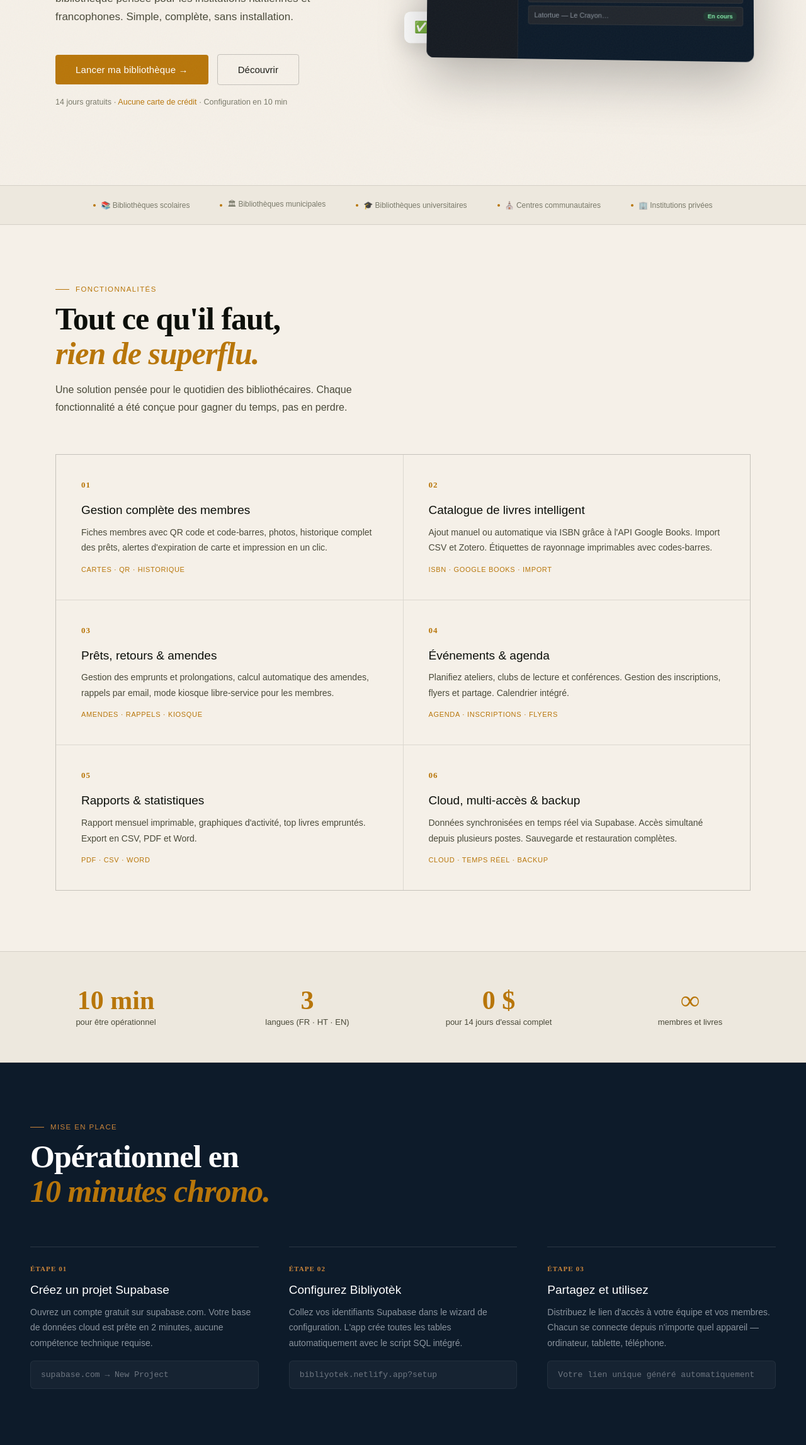
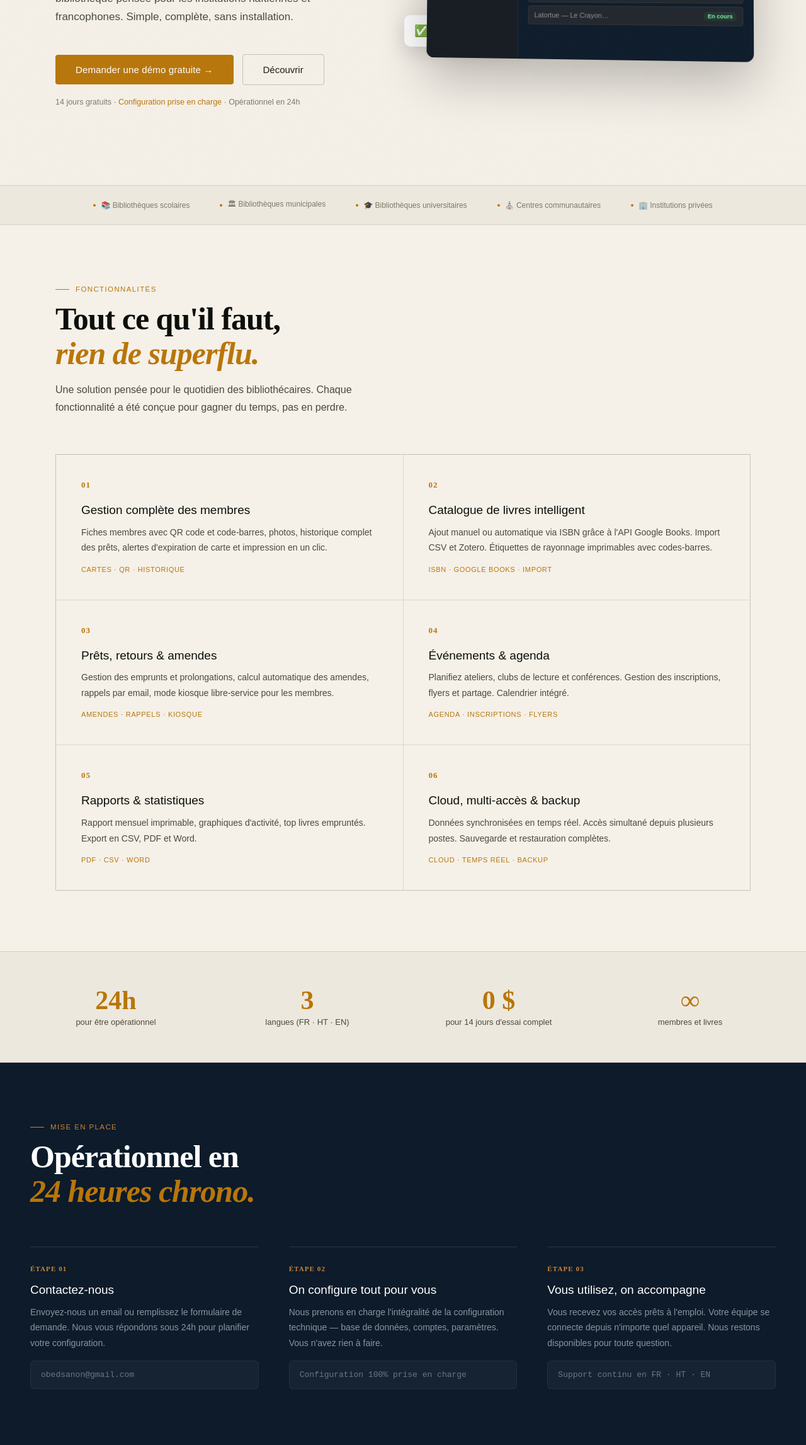
Before and after one commit to Obed014/bibliotheque-complete, a website: page landing.html in a window 1280 px wide. Shown: the part 506-2800 px from the top of the page at 63% size. Drawn offline with Linux system fonts and the light colour scheme; a web font is replaced by a local one.

Commit message:
Update landing.html
Signed-off-by: Obed014 <163075587+Obed014@users.noreply.github.com>

```diff
--- a/landing.html
+++ b/landing.html
@@ -3,7 +3,7 @@
 <head>
 <meta charset="UTF-8"/>
 <meta name="viewport" content="width=device-width,initial-scale=1"/>
-<title>Bibliyotèk — La gestion de bibliothèque, enfin simple.</title>
+<title>Bibliyotèk — Gérez votre bibliothèque avec aisance.</title>
 <meta name="description" content="Application complète de gestion de bibliothèque pour Haïti et la francophonie. Membres, livres, emprunts, événements — tout en un, sans installation."/>
 <link rel="preconnect" href="https://fonts.bunny.net"/>
 <link href="https://fonts.bunny.net/css?family=playfair-display:400,700,900i&family=dm-sans:300,400,500" rel="stylesheet"/>
@@ -340,20 +340,20 @@ footer{
     <a href="#tarifs">Tarifs</a>
     <a href="mailto:obedsanon@gmail.com">Contact</a>
   </div>
-  <a href="https://bibliyotek.netlify.app?setup" class="nav-cta">Commencer gratuitement</a>
+  <a href="mailto:obedsanon@gmail.com" class="nav-cta">Demander une démo</a>
 </nav>
 
 <!-- HERO -->
 <div class="hero">
   <div class="hero-left">
     <div class="hero-eyebrow">Conçu pour Haïti et la francophonie</div>
-    <h1>Gérez votre<br/>bibliothèque<br/><span>avec élégance.</span></h1>
+    <h1>Gérez votre<br/>bibliothèque<br/><span>avec aisance.</span></h1>
     <p class="hero-desc">Bibliyotèk est la première application de gestion de bibliothèque pensée pour les institutions haïtiennes et francophones. Simple, complète, sans installation.</p>
     <div class="hero-actions">
-      <a href="https://bibliyotek.netlify.app?setup" class="btn-cta">Lancer ma bibliothèque →</a>
+      <a href="mailto:obedsanon@gmail.com" class="btn-cta">Demander une démo gratuite →</a>
       <a href="#fonctionnalites" class="btn-ghost">Découvrir</a>
     </div>
-    <p class="hero-note">14 jours gratuits · <span>Aucune carte de crédit</span> · Configuration en 10 min</p>
+    <p class="hero-note">14 jours gratuits · <span>Configuration prise en charge</span> · Opérationnel en 24h</p>
   </div>
   <div class="hero-right">
     <div style="position:relative;">
@@ -460,7 +460,7 @@ footer{
     <div class="feat">
       <div class="feat-num">06</div>
       <h3>Cloud, multi-accès & backup</h3>
-      <p>Données synchronisées en temps réel via Supabase. Accès simultané depuis plusieurs postes. Sauvegarde et restauration complètes.</p>
+      <p>Données synchronisées en temps réel. Accès simultané depuis plusieurs postes. Sauvegarde et restauration complètes.</p>
       <span class="feat-tag">Cloud · Temps réel · Backup</span>
     </div>
   </div>
@@ -470,7 +470,7 @@ footer{
 <div class="stats-strip">
   <div class="stats-inner">
     <div class="stat-item reveal">
-      <div class="sv">10 min</div>
+      <div class="sv">24h</div>
       <div class="sl">pour être opérationnel</div>
     </div>
     <div class="stat-item reveal">
@@ -493,26 +493,26 @@ footer{
   <div class="how-inner">
     <div class="section-head reveal">
       <div class="eyebrow">Mise en place</div>
-      <h2 style="color:#fff;">Opérationnel en<br/><em>10 minutes chrono.</em></h2>
+      <h2 style="color:#fff;">Opérationnel en<br/><em>24 heures chrono.</em></h2>
     </div>
     <div class="steps reveal">
       <div class="step">
         <div class="step-num">ÉTAPE 01</div>
-        <h3>Créez un projet Supabase</h3>
-        <p>Ouvrez un compte gratuit sur supabase.com. Votre base de données cloud est prête en 2 minutes, aucune compétence technique requise.</p>
-        <div class="step-detail">supabase.com → New Project</div>
+        <h3>Contactez-nous</h3>
+        <p>Envoyez-nous un email ou remplissez le formulaire de demande. Nous vous répondons sous 24h pour planifier votre configuration.</p>
+        <div class="step-detail">obedsanon@gmail.com</div>
       </div>
       <div class="step">
         <div class="step-num">ÉTAPE 02</div>
-        <h3>Configurez Bibliyotèk</h3>
-        <p>Collez vos identifiants Supabase dans le wizard de configuration. L'app crée toutes les tables automatiquement avec le script SQL intégré.</p>
-        <div class="step-detail">bibliyotek.netlify.app?setup</div>
+        <h3>On configure tout pour vous</h3>
+        <p>Nous prenons en charge l'intégralité de la configuration technique — base de données, comptes, paramètres. Vous n'avez rien à faire.</p>
+        <div class="step-detail">Configuration 100% prise en charge</div>
       </div>
       <div class="step">
         <div class="step-num">ÉTAPE 03</div>
-        <h3>Partagez et utilisez</h3>
-        <p>Distribuez le lien d'accès à votre équipe et vos membres. Chacun se connecte depuis n'importe quel appareil — ordinateur, tablette, téléphone.</p>
-        <div class="step-detail">Votre lien unique généré automatiquement</div>
+        <h3>Vous utilisez, on accompagne</h3>
+        <p>Vous recevez vos accès prêts à l'emploi. Votre équipe se connecte depuis n'importe quel appareil. Nous restons disponibles pour toute question.</p>
+        <div class="step-detail">Support continu en FR · HT · EN</div>
       </div>
     </div>
   </div>
@@ -523,7 +523,7 @@ footer{
   <div class="section-head reveal">
     <div class="eyebrow">Tarifs</div>
     <h2>Simple,<br/><em>sans surprise.</em></h2>
-    <p class="section-sub">Commencez gratuitement. Continuez selon vos moyens. Pour les institutions qui ne peuvent pas payer — nous trouvons une solution.</p>
+    <p class="section-sub">Commencez gratuitement. Continuez à un prix fixe et transparent. Pour les institutions sans budget — nous trouvons une solution.</p>
   </div>
   <div class="pricing-grid reveal">
     <div class="pc">
@@ -534,16 +534,16 @@ footer{
       <ul class="pc-list">
         <li>Accès complet à toutes les fonctionnalités</li>
         <li>Membres et livres illimités</li>
-        <li>Support par email</li>
+        <li>Configuration prise en charge</li>
         <li>Aucune carte de crédit requise</li>
       </ul>
-      <a href="https://bibliyotek.netlify.app?setup" class="pc-btn pc-btn-outline">Commencer gratuitement</a>
+      <a href="mailto:obedsanon@gmail.com?subject=Demande d'essai Bibliyotèk" class="pc-btn pc-btn-outline">Demander mon essai gratuit</a>
     </div>
     <div class="pc featured">
       <div class="pc-badge">Abonnement</div>
       <div class="pc-name">Professionnel</div>
-      <div class="pc-desc">Pour les bibliothèques actives. Prix adapté à la réalité haïtienne.</div>
-      <div class="pc-price">Sur devis<span> · par mois</span></div>
+      <div class="pc-desc">Pour les bibliothèques actives. Prix fixe, transparent, adapté à la réalité haïtienne.</div>
+      <div class="pc-price">$25<span> / mois</span></div>
       <ul class="pc-list">
         <li>Toutes les fonctionnalités incluses</li>
         <li>Membres et livres illimités</li>
@@ -552,7 +552,7 @@ footer{
         <li>Mises à jour continues</li>
         <li>2 jours de grâce après expiration</li>
       </ul>
-      <a href="mailto:obedsanon@gmail.com?subject=Abonnement%20Bibliyot%C3%A8k%20%E2%80%94%20Demande&body=Bonjour%20Obed%2C%0A%0AJe%20souhaite%20souscrire%20un%20abonnement%20pour%20ma%20biblioth%C3%A8que.%0A%0ANom%20%3A%20%0ADur%C3%A9e%20souhait%C3%A9e%20%3A%20" class="pc-btn pc-btn-gold">Souscrire par virement →</a>
+      <a href="mailto:obedsanon@gmail.com?subject=Abonnement Professionnel Bibliyotèk" class="pc-btn pc-btn-gold">Souscrire par virement →</a>
       <p style="text-align:center;font-size:11.5px;color:var(--text3);margin-top:10px;">Virement Sogebank · Réponse sous 24h</p>
     </div>
     <div class="pc">
@@ -566,7 +566,7 @@ footer{
         <li>Sur demande et approbation</li>
         <li>Accès permanent sans expiration</li>
       </ul>
-      <a href="mailto:obedsanon@gmail.com?subject=Demande%20acc%C3%A8s%20gratuit%20Bibliyot%C3%A8k&body=Bonjour%20Obed%2C%0A%0AJe%20repr%C3%A9sente%20l%27institution%20suivante%20%3A%0A%0ANom%20%3A%20%0AType%20%3A%20" class="pc-btn pc-btn-outline">Faire une demande</a>
+      <a href="mailto:obedsanon@gmail.com?subject=Demande partenariat Bibliyotèk" class="pc-btn pc-btn-outline">Faire une demande</a>
     </div>
   </div>
 </section>
@@ -575,9 +575,9 @@ footer{
 <div class="cta-section">
   <div class="eyebrow">Commencer maintenant</div>
   <h2>Votre bibliothèque<br/><em>mérite mieux.</em></h2>
-  <p>Rejoignez les bibliothèques haïtiennes qui ont modernisé leur gestion avec Bibliyotèk.</p>
-  <a href="https://bibliyotek.netlify.app?setup" class="btn-cta" style="font-size:16px;padding:16px 40px;">Lancer ma bibliothèque gratuitement →</a>
-  <p class="cta-note">14 jours gratuits · <span>Sans installation</span> · Support en français, créole et anglais</p>
+  <p>Contactez-nous aujourd'hui. Nous configurons tout et vous êtes opérationnel en 24 heures.</p>
+  <a href="mailto:obedsanon@gmail.com?subject=Demande de démo Bibliyotèk" class="btn-cta" style="font-size:16px;padding:16px 40px;">Demander une démo gratuite →</a>
+  <p class="cta-note">14 jours gratuits · <span>Configuration prise en charge</span> · Support en français, créole et anglais</p>
 </div>
 
 <!-- FOOTER -->
@@ -589,7 +589,7 @@ footer{
   <div class="f-col">
     <h4>Application</h4>
     <a href="https://bibliyotek.netlify.app">Accéder à l'app</a>
-    <a href="https://bibliyotek.netlify.app?setup">Nouvelle bibliothèque</a>
+    <a href="mailto:obedsanon@gmail.com?subject=Nouvelle bibliothèque Bibliyotèk">Nouvelle bibliothèque</a>
     <a href="https://bibliyotek.netlify.app/owner-console.html">Console propriétaire</a>
   </div>
   <div class="f-col">
@@ -600,24 +600,16 @@ footer{
   </div>
 </footer>
 <div class="f-bottom" style="background:var(--paper2);border-top:1px solid var(--line);">
-  <span>© 2025 Obed SANON — Port-au-Prince, Haïti</span>
-  <span>Bibliyotèk · La gestion de bibliothèque, enfin simple.</span>
+  <span>© 2025 Bibliyotèk · Conçu en Haïti</span>
+  <span>obedsanon@gmail.com</span>
 </div>
 
 <script>
-const obs = new IntersectionObserver(entries => {
-  entries.forEach(e => { if(e.isIntersecting) e.target.classList.add('up'); });
-},{threshold:.12, rootMargin:'0px 0px -40px 0px'});
-document.querySelectorAll('.reveal').forEach(el => obs.observe(el));
-
-// Nav scroll effect
-let lastY = 0;
-window.addEventListener('scroll', () => {
-  const nav = document.querySelector('nav');
-  const y = window.scrollY;
-  nav.style.boxShadow = y > 20 ? '0 1px 24px rgba(0,0,0,.08)' : 'none';
-  lastY = y;
-});
+// Reveal on scroll
+const obs = new IntersectionObserver(entries=>{
+  entries.forEach(e=>{ if(e.isIntersecting) e.target.classList.add('up'); });
+},{threshold:.15});
+document.querySelectorAll('.reveal').forEach(el=>obs.observe(el));
 </script>
 </body>
 </html>
```
